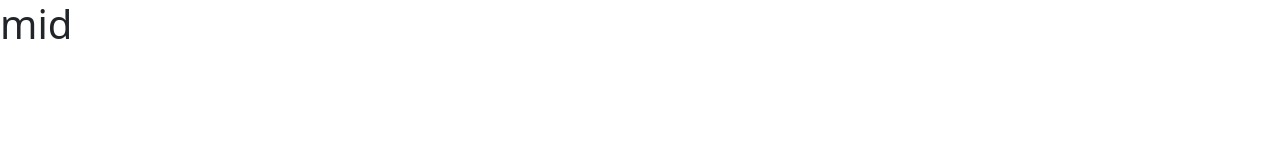
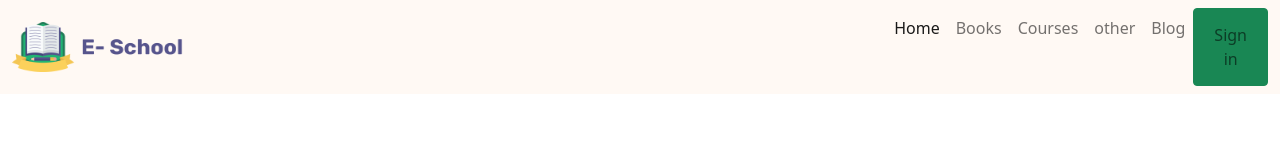
Before and after one commit to salmansami1938/mid, a plain HTML site: page index.html in a window 1280 px wide. Drawn offline with nearby package versions, Linux system fonts and the light colour scheme.

Commit message:
submission number two

```diff
--- a/index.html
+++ b/index.html
@@ -11,7 +11,41 @@
 
 </head>
 <body>
-    <h1>mid</h1>
+    <header>
+        <nav class="navbar navbar-expand-lg navbar-light " style="background-color:#FFF9F4;">
+            <div class="container-fluid">
+              <a class="navbar-brand" href="#"><img src="icons/Logo (2).png" width="20%"></a>
+              <button class="navbar-toggler" type="button" data-bs-toggle="collapse" data-bs-target="#navbarSupportedContent" aria-controls="navbarSupportedContent" aria-expanded="false" aria-label="Toggle navigation">
+                <span class="navbar-toggler-icon"></span>
+              </button>
+              <div class="collapse navbar-collapse" id="navbarSupportedContent">
+                <ul class="navbar-nav ms-auto mb-2 mb-lg-0">
+                  <li class="nav-item">
+                    <a class="nav-link active" aria-current="page" href="#">Home</a>
+                  </li>
+                  <li class="nav-item">
+                    <a class="nav-link" href="#">Books</a>
+                  </li>
+                  <li class="nav-item">
+                    <a class="nav-link" href="#">Courses</a>
+                  </li>
+                  <li class="nav-item">
+                    <a class="nav-link" href="#">other</a>
+                  </li>
+                  <li class="nav-item">
+                    <a class="nav-link" href="#">Blog</a>
+                  </li>
+                  <li class="nav-item btn btn-success">
+                    <a class="nav-link" href="#">Sign in</a>
+                  </li>
+                </ul>
+
+
+              </div>
+            </div>
+          </nav>
+</header>
+
 
 
 
```
Also changed, not shown: icons/Logo (2).png (added), icons/Student.png (added), icons/Students.png (added), icons/Test.png (added), icons/book.png (added), icons/calendar.png (added), icons/people.png (added), 1 other file.
